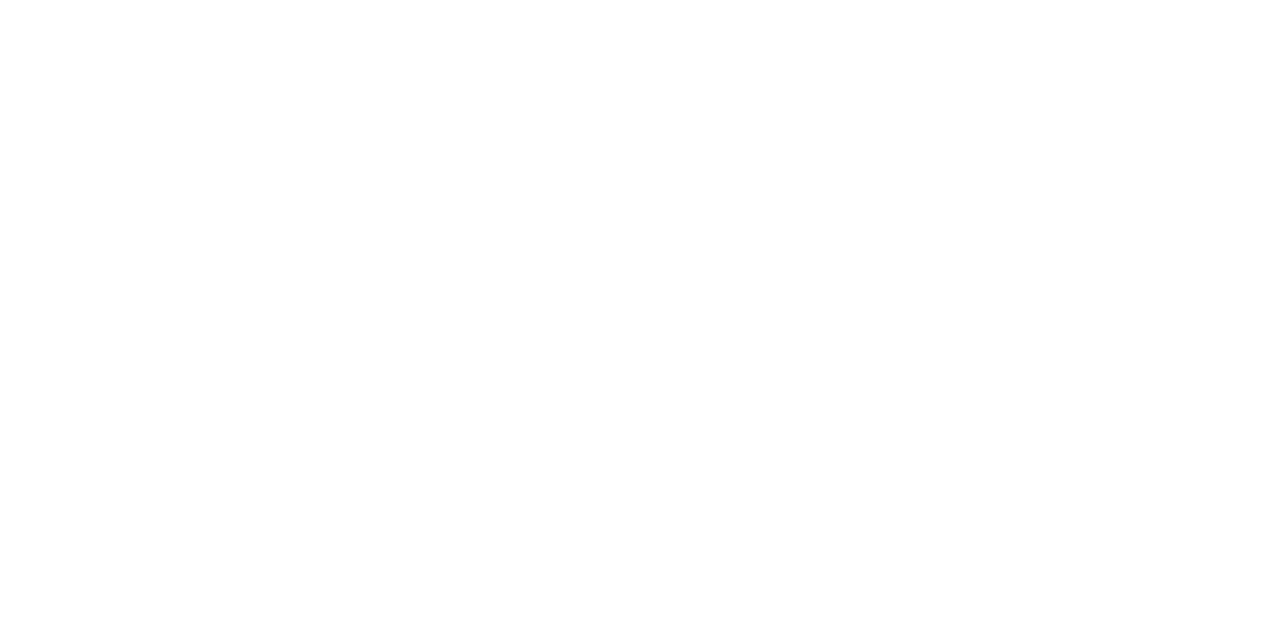
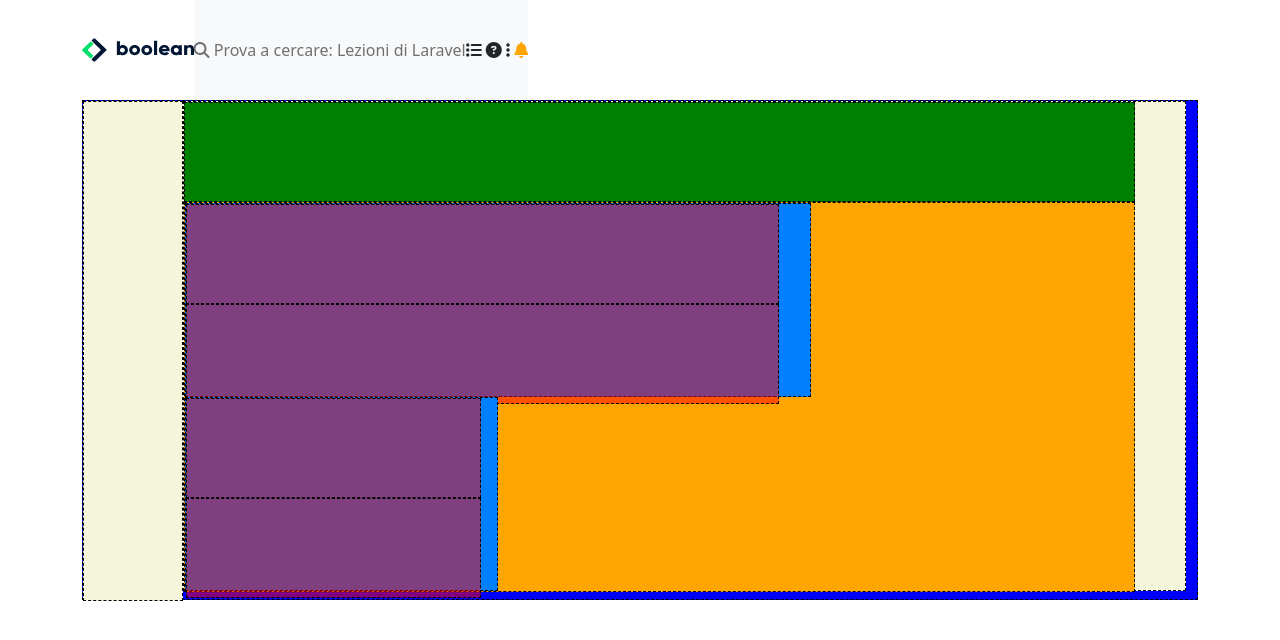
Before and after one commit to alessandro-ricci-boolean/html-css-bootstrap-dashboard, a plain HTML site: page index.html in a window 1280 px wide. Drawn offline with nearby package versions, Linux system fonts and the light colour scheme.

Commit message:
added basic structure

```diff
--- a/css/style.css
+++ b/css/style.css
@@ -3,3 +3,72 @@
     margin: 0;
     box-sizing: border-box;
 }
+
+.header-content{
+    height: 100px;
+    display: flex;
+}
+
+.logo{
+    width: 10%;
+}
+
+.bell{
+    color: orange;
+}
+
+.main-content{
+    height: 500px;
+    border: 1px dashed black;
+    background-color: blue;
+    display: flex;
+}
+
+.dashboard{
+    height: 500px;
+    width: 100px;
+    border: 1px dashed black;
+    background-color: beige;
+}
+
+.main-board{
+    height: 490px;
+    width: 90%;
+    border: 1px dashed black;
+    background-color: beige;
+}
+
+.jumbo{
+    height: 100px;
+    width: 95%;
+    border: 1px dashed black;
+    background-color: green;
+}
+
+.panels{
+    height: 80%;
+    width: 95%;
+    border: 1px dashed black;
+    background-color: orange;
+}
+
+.card-container1{
+    height: 50%;
+    width: 66%;
+    border: 1px dashed black;
+    background-color: rgb(0, 128, 255);
+}
+
+.card-container2{
+    height: 50%;
+    width: 33%;
+    border: 1px dashed black;
+    background-color: rgb(0, 128, 255);
+}
+
+.cards{
+    height: 100px;
+    width: 95%;
+    border: 1px dashed black;
+    background-color: rgba(255, 0, 0, 0.5);
+}
--- a/index.html
+++ b/index.html
@@ -9,6 +9,52 @@
     <title>Document</title>
 </head>
 <body>
-
+    <header>
+        <div class="container">
+            <div class="row">
+                <div class="column">
+                    <div class="header-content">
+                        <img class="logo" src="img/logo.svg" alt="">
+                        <nav class="navbar navbar-light bg-light">
+                            <span class="navbar-text">
+                                <i class="fa-solid fa-magnifying-glass"></i> Prova a cercare: Lezioni di Laravel
+                            </span>
+                            <div class="icons">
+                                <i class="fa-solid fa-list"></i>
+                                <i class="fa-solid fa-circle-question"></i>
+                                <i class="fa-solid fa-ellipsis-vertical"></i>
+                                <i class="fa-solid fa-bell bell"></i>
+                            </div>
+                          </nav>
+                    </div>
+                </div>
+            </div>
+        </div>
+    </header>
+    <main>
+        <div class="container">
+            <div class="row">
+                <div class="column">
+                    <div class="main-content">
+                        <div class="dashboard"></div>
+                        <div class="main-board">
+                            <div class="jumbo"></div>
+                            <div class="panels">
+                                <div class="card-container1">
+                                    <div class="cards"></div>
+                                    <div class="cards"></div>
+                                </div>
+                                <div class="card-container2">
+                                    <div class="cards"></div>
+                                    <div class="cards"></div>
+                                </div>
+                            </div>
+                        </div>
+                    </div>
+                </div>
+            </div>
+        </div>
+    </main>
+    <script src="https://cdn.jsdelivr.net/npm/bootstrap@5.3.2/dist/js/bootstrap.bundle.min.js" integrity="sha384-C6RzsynM9kWDrMNeT87bh95OGNyZPhcTNXj1NW7RuBCsyN/o0jlpcV8Qyq46cDfL" crossorigin="anonymous"></script>
 </body>
 </html>
```
Also changed, not shown: img/class-avatar.jpeg (added), img/class-avatar.jpg (added), img/logo.svg (added), img/mobile-logo.png (added), img/sidebar-bg.png (added), img/stats.jpeg (added), 1 other file.
